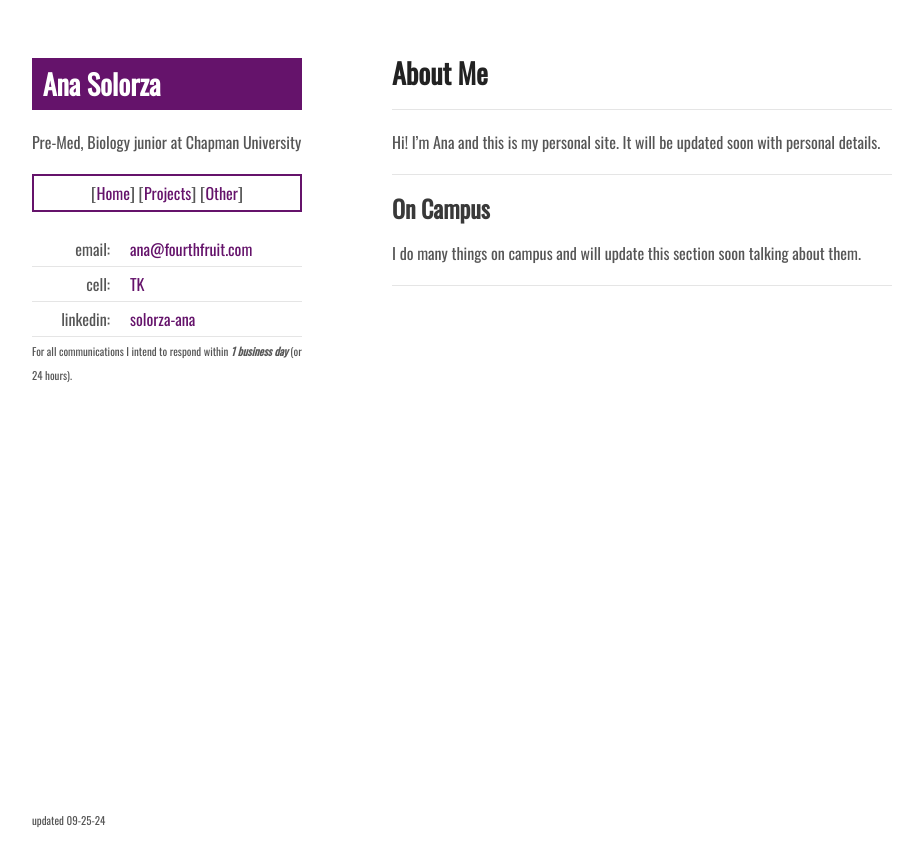
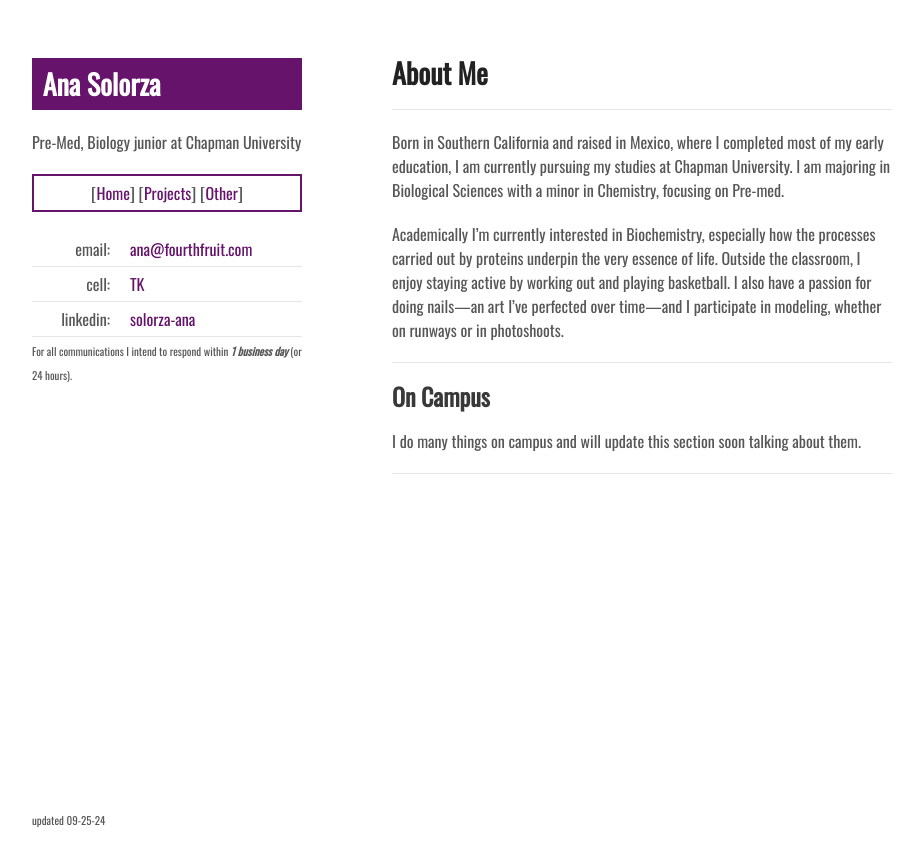
Before and after one commit to anasolorza/anasolorza.github.io, a Jekyll site: the page built from index.md, in a window 1280 px wide. Shown: the top 866 px of the page, without its empty margins (178-1101 px from the left). Built offline with Jekyll 4.4.1, drawn with Linux system fonts in a browser that asks for light colours; our own code applies the rules of GitHub Pages for plain Markdown files.

Commit message:
Updated About Me

```diff
--- a/index.md
+++ b/index.md
@@ -7,7 +7,9 @@ description: Ana Solorza
 # About Me
 ---
 
-Hi! I'm Ana and this is my personal site. It will be updated soon with personal details.
+Born in Southern California and raised in Mexico, where I completed most of my early education, I am currently pursuing my studies at Chapman University. I am majoring in Biological Sciences with a minor in Chemistry, focusing on Pre-med.
+
+Academically I'm currently interested in Biochemistry, especially how the processes carried out by proteins underpin the very essence of life. Outside the classroom, I enjoy staying active by working out and playing basketball. I also have a passion for doing nails—an art I’ve perfected over time—and I participate in modeling, whether on runways or in photoshoots.
 
 ---
 ## On Campus
```
